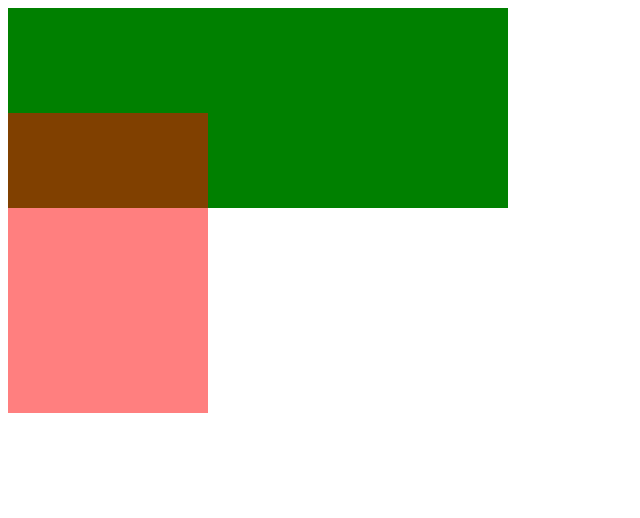
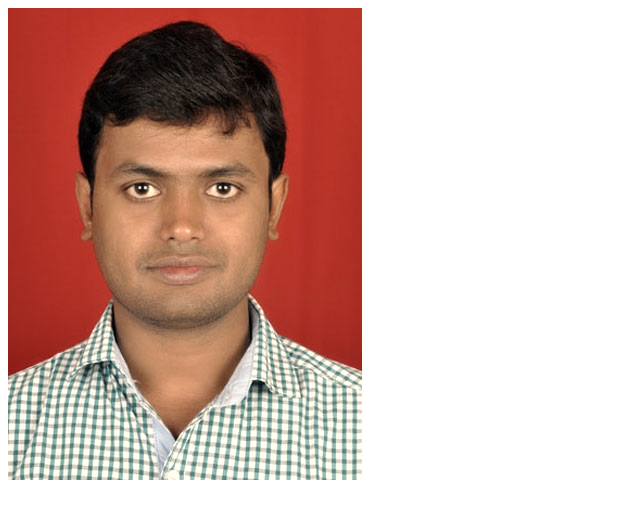
Before and after one commit to j4sumit/csspractice, a plain HTML site: page index.html in a window 1280 px wide. Shown: the whole page, without its empty margins (0-640 px from the left). Drawn offline with Linux system fonts and the light colour scheme.

Commit message:
filter in CSS

```diff
--- a/index.html
+++ b/index.html
@@ -9,9 +9,9 @@
 
 </head>
 <body>
-<div id="color-box"></div>
-<!-- <img src="/Sumitpic.png" alt="Sumit pic"> -->
-<div id="red-box"></div>
+
+<img src="/Sumitpic.png" alt="Sumit pic">
+
 
 </body>
 </html>
--- a/style.css
+++ b/style.css
@@ -1,14 +1,12 @@
-#color-box{
-background-color: green;
-height: 200px;
-width: 500px;
-margin-bottom: 5px;
-opacity: 1;
+img{
+  /* filter: blur(5px); */
+  /* filter:brightness(15%); */
+  /* filter: contrast(70%); */
+  /* filter: drop-shadow(8px 8px 5px red); */
+  /* filter: grayscale(100%); */
+  /* filter: hue-rotate(180deg); */
+  /* filter: invert(90%) */
+  /* filter: opacity(30%); */
+  /* filter: saturate(30%); */
+  filter: sepia(30%);
 }
-#red-box{
-  height: 300px;
-  width: 200px;
-  background-color: red;
-  opacity: 0.5;
-  margin-top: -100px;
-}
```
